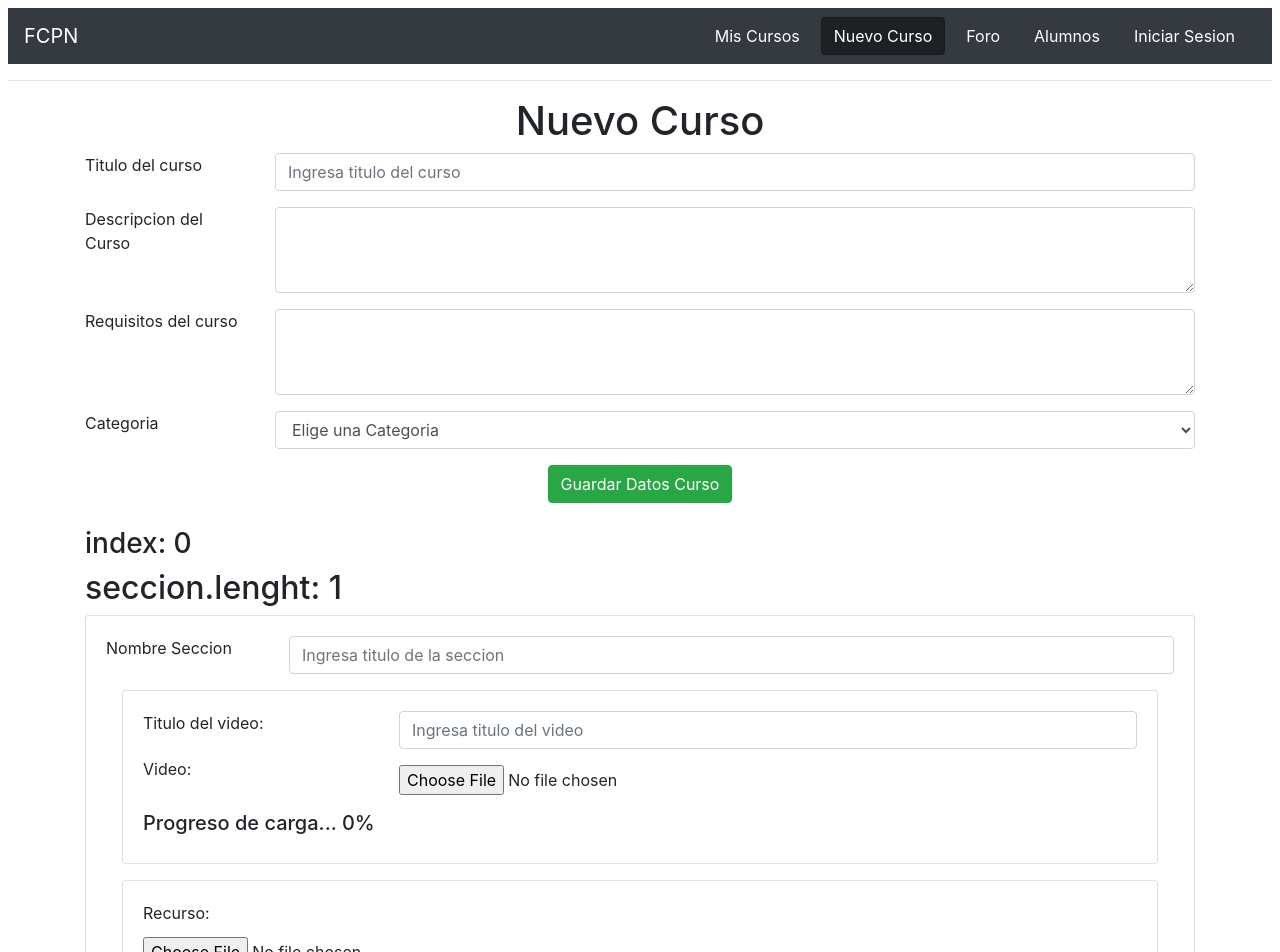
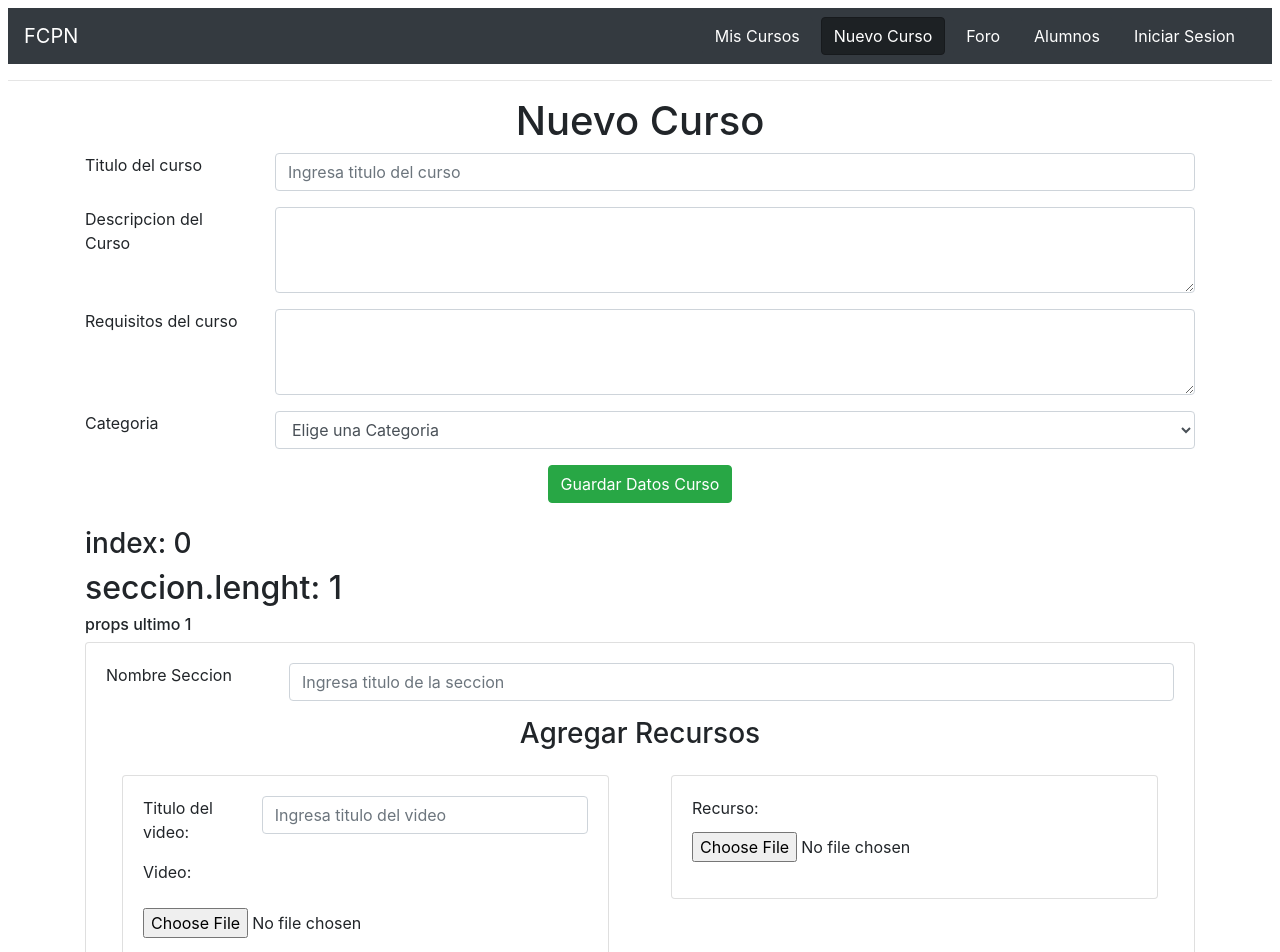
Before and after one commit to Marisabel-Condori/UF-CPN, a React (Create React App) app: page /NuevoCurso in a window 1280 px wide. Shown: the top 952 px of the page. Built offline with nearby package versions, Linux system fonts and the light colour scheme.

Commit message:
adiciona seccion a la bd

```diff
--- a/src/components/customs/SeccionCurso.jsx
+++ b/src/components/customs/SeccionCurso.jsx
@@ -1,8 +1,11 @@
-import React, { useState } from 'react'
+import React, { useCallback, useState } from 'react'
 import Recurso from './Recurso'
 import VideoSeccion from './VideoSeccion'
+import { Apiurl } from '../../api/UsuariosApi'
+import axios from 'axios'
 
-const SeccionCurso = () => {
+const SeccionCurso = (props) => {
+  const idCurso = props.idCurso //ENVIAR A LA BD con este dato
 
   const [nombreSeccion, setNombreSeccion] = useState('')
   const [error, setError] = useState(null)
@@ -18,10 +21,29 @@ const SeccionCurso = () => {
     console.log('pasando validaciones')
     setNombreSeccion('')
     setError('')
+
+    registraSeccion(idCurso, nombreSeccion)
   }
-
+  /************** REGISTRO SECCION - POST****************/
+  const registraSeccion = useCallback(async (idCur, nombreSec) => {
+    adicionaSeccion(idCur, nombreSec)
+  }, [])
+  /********** INGRESA DATOS CURSO A BD *******/
+  const adicionaSeccion = (idCur, nombreSec) => {
+    console.log('///ENVIADOOOOO CURSOOOOO///')
+    let url = Apiurl + "seccion"
+    axios.post(url, null, {
+      params: { idcurso: idCur, nombre_seccion: nombreSec }
+    },)
+      .then((response) => {
+        console.log('++++++++++++ response')
+        console.log(response)
+      }).catch(err => console.log(err))
+  }
   return (
     <>
+      <h6>props ultimo {props.idCurso}</h6>
+
       <form onSubmit={procesarDatos}>
         <div className="card" >
           <div className="card-body">
@@ -38,9 +60,13 @@ const SeccionCurso = () => {
                 </div>
               </div>
             </div>
+            <center> <h3>Agregar Recursos</h3> </center>
+            <div className='row'>
+              <div className='col-md-6'><VideoSeccion /></div>
+              <div className='col-md-6'><Recurso /></div>
+            </div>
 
-            <VideoSeccion />
-            <Recurso />
+
 
             <center>
               <button type='submit' className='btn btn-success mb-4'> Guardar Datos Seccion</button>
--- a/src/components/customs/SeccionesCurso.jsx
+++ b/src/components/customs/SeccionesCurso.jsx
@@ -3,7 +3,7 @@ import shortid from 'shortid'
 
 import SeccionCurso from './SeccionCurso'
 
-const SeccionesCurso = () => {
+const SeccionesCurso = (props) => {
 
    const [seccionLista, setSeccionLista] = useState([<SeccionCurso />])
   //const [seccionLista, setSeccionLista] = useState([])
@@ -28,7 +28,7 @@ const SeccionesCurso = () => {
             <h3>index: {index}</h3>
             <h2>seccion.lenght: {seccionLista.length}</h2>
             {/* <h2>{seccion.id}</h2> */}
-            <SeccionCurso />
+            <SeccionCurso idCurso={props.idCurso} />
             {
               seccionLista.length > 1 && (
                 <button type='button' className='btn btn-danger my-2' onClick={() => eliminarSeccion(seccion.id)}>Eliminar seccion</button>
--- a/src/components/pages/NuevoCurso.jsx
+++ b/src/components/pages/NuevoCurso.jsx
@@ -10,7 +10,7 @@ const NuevoCurso = () => {
       <div className="container">
         <center><h1>Nuevo Curso</h1></center>
           <NuevoCursoDatos />
-          <SeccionesCurso />
+          <SeccionesCurso idCurso={1}/>
 
         {/*
       <form>
```
Also changed, not shown: src/components/customs/VideoSeccion.jsx (+2 -5 lines).
